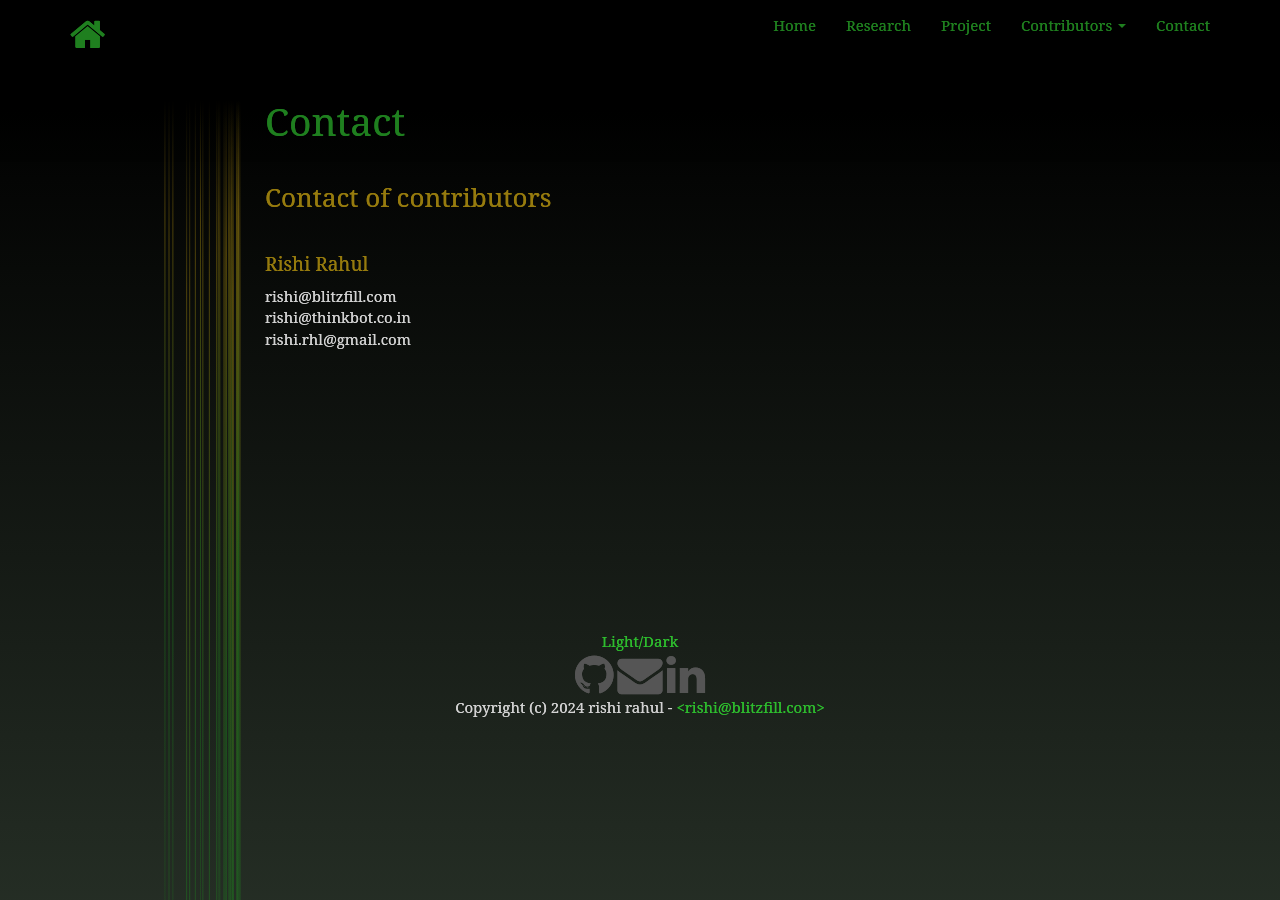
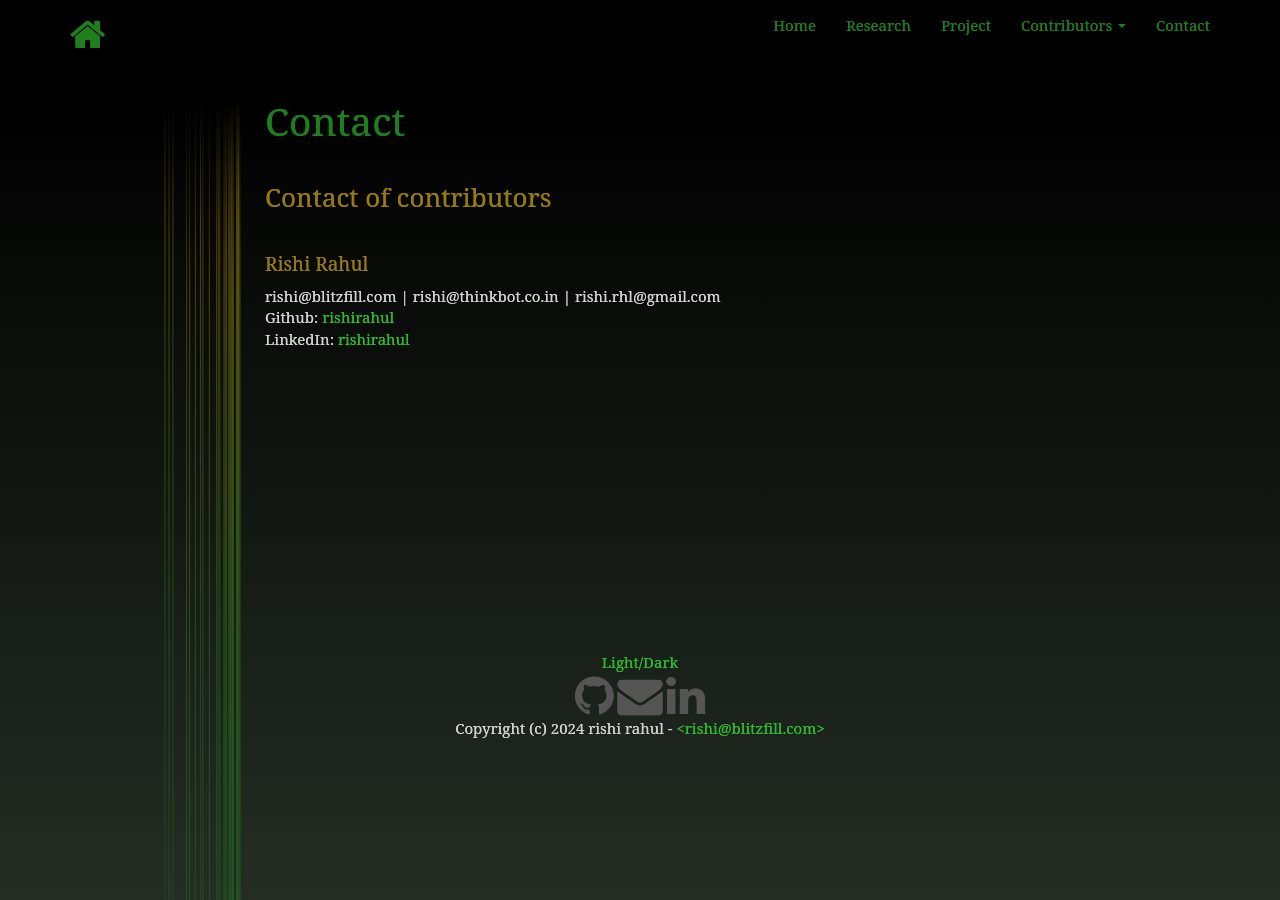
Before and after one commit to rishirahul/blitzfill.github.io, a Jekyll site: the page built from _items/contact.md, in a window 1280 px wide. Built offline with Jekyll 4.4.1, drawn with Linux system fonts in a browser that asks for light colours; nearby versions of some CDN libraries.

Commit message:
Version 0.0.7

```diff
--- a/_items/contact.md
+++ b/_items/contact.md
@@ -6,9 +6,9 @@ description: Contact page
 ### Contact of contributors
 <br>
 #### Rishi Rahul
-rishi@blitzfill.com\
-rishi@thinkbot.co.in\
-rishi.rhl@gmail.com
+rishi@blitzfill.com | rishi@thinkbot.co.in | rishi.rhl@gmail.com <br>
+Github: [rishirahul](https://github.com/rishirahul)<br>
+LinkedIn: [rishirahul](https://www.linkedin.com/in/rishirahul/)<br>
 <br>
 <br>
 <br>
```
